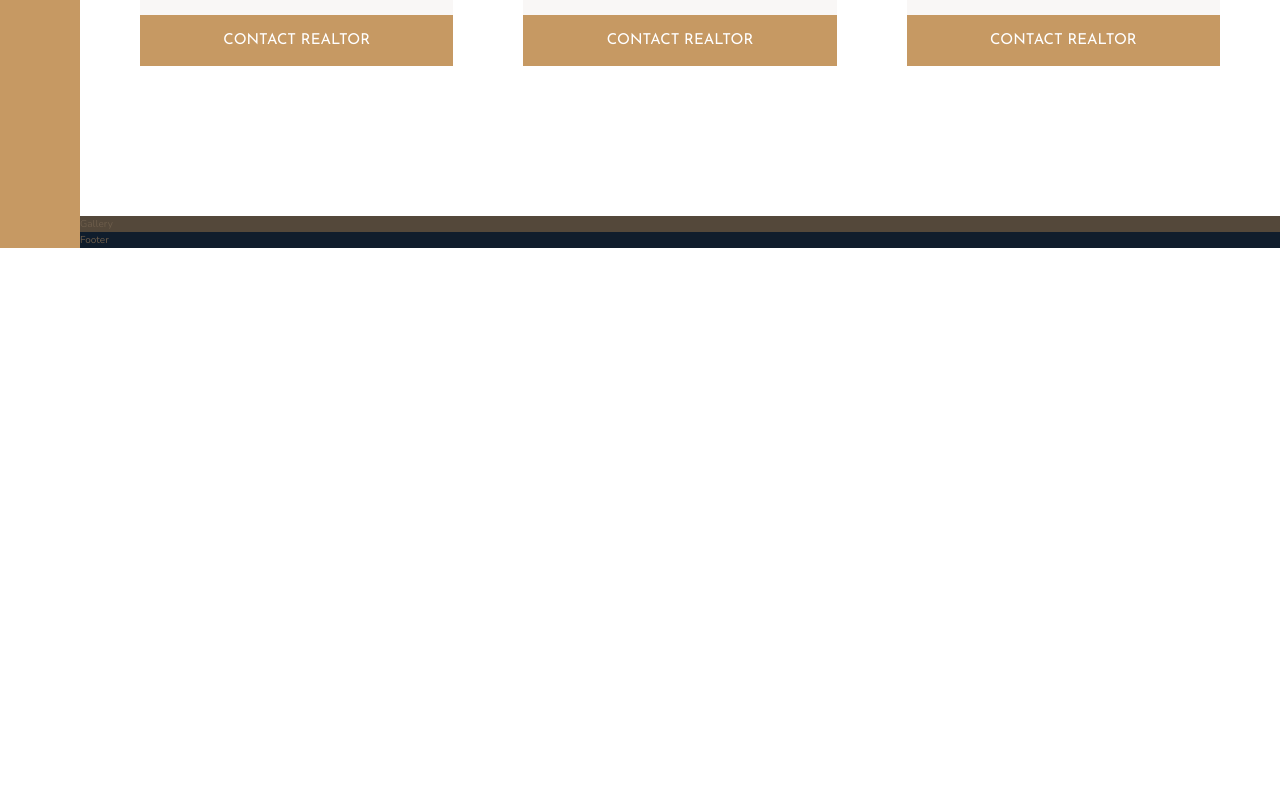
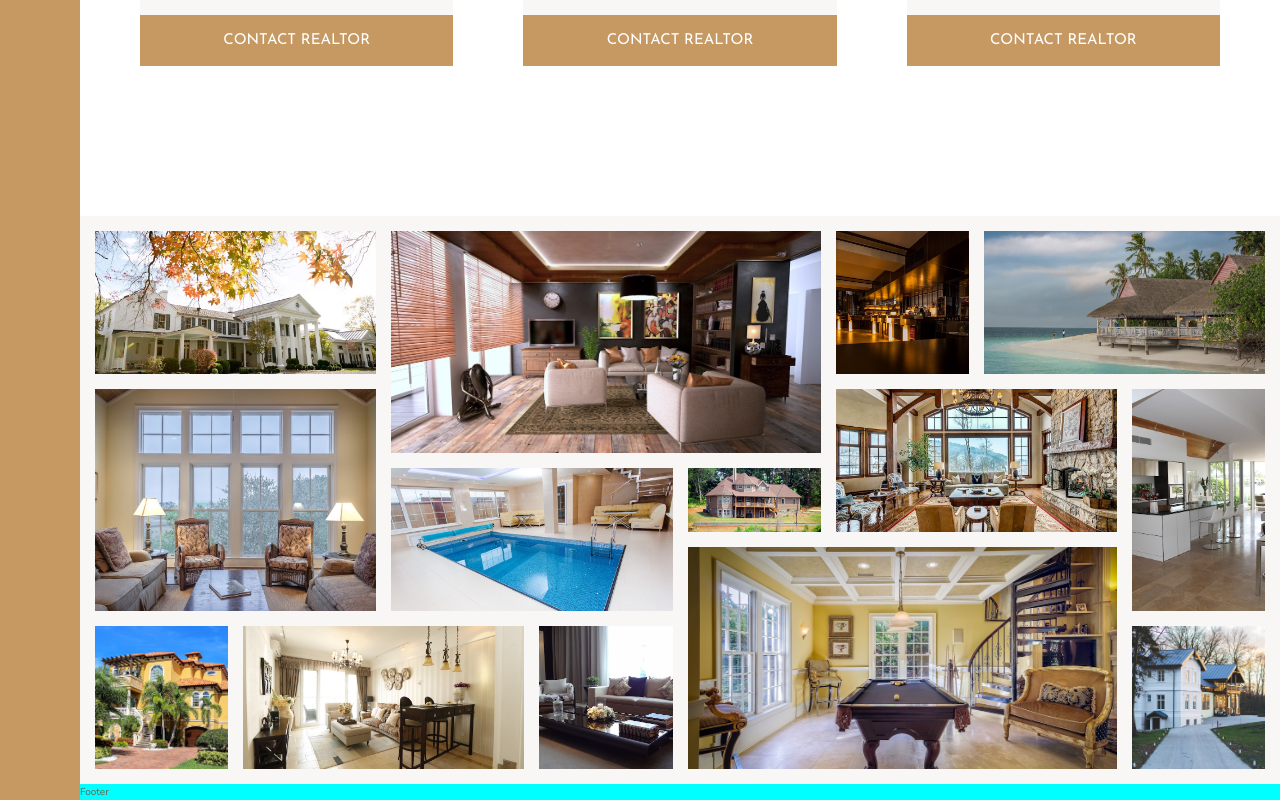
Before and after one commit to lmndang-dev/nexter, a React (Vite) app: page / in a window 1280 px wide. Shown: the part 2883-3683 px from the top of the page. Before the commit the page ends 3131 px from the top, so only its background shows below. Built offline with nearby package versions, Linux system fonts and the light colour scheme.

Commit message:
finished gallery section styling

```diff
--- a/src/components/Footer.scss
+++ b/src/components/Footer.scss
@@ -1,6 +1,6 @@
 @use "../styles/base" as *;
 
 .footer {
-  background-color: $color-secondary;
+  background-color: aqua;
   grid-column: full-start / full-end;
 }
--- a/src/components/Gallery.jsx
+++ b/src/components/Gallery.jsx
@@ -1,7 +1,20 @@
+import GALLERY from "../data/gallery";
+
 import "./Gallery.scss";
 
 const Gallery = () => {
-  return <section className="gallery">Gallery</section>;
+  return (
+    <section className="gallery">
+      {GALLERY.map((item, index) => (
+        <figure
+          className={`gallery__item gallery__item--${index + 1}`}
+          key={item.name}
+        >
+          <img src={item.src} alt={item.name} className="gallery__img" />
+        </figure>
+      ))}
+    </section>
+  );
 };
 
 export default Gallery;
--- a/src/components/Gallery.scss
+++ b/src/components/Gallery.scss
@@ -1,7 +1,92 @@
 @use "../styles/base" as *;
 
 .gallery {
-  background-color: $color-grey-dark-1;
+  background-color: $color-grey-light-1;
+  grid-column: full-start / full-end;
 
-  grid-column: full-start / full-end;
+  display: grid;
+  grid-template-columns: repeat(8, 1fr);
+  grid-template-rows: repeat(7, 5vw);
+  grid-gap: 1.5rem;
+
+  padding: 1.5rem;
+
+  &__item {
+    &--1 {
+      grid-row: 1 / span 2;
+      grid-column: 1 / span 2;
+    }
+
+    &--2 {
+      grid-row: 1 / span 3;
+      grid-column: 3 / span 3;
+    }
+
+    &--3 {
+      grid-row: 1 / span 2;
+      grid-column: 6 / 7;
+    }
+
+    &--4 {
+      grid-row: 1 / span 2;
+      grid-column: 7 / -1;
+    }
+
+    &--5 {
+      grid-row: 3 / span 3;
+      grid-column: 1 / span 2;
+    }
+
+    &--6 {
+      grid-row: 4 / span 2;
+      grid-column: 3 / span 2;
+    }
+
+    &--7 {
+      grid-row: 4 / 5;
+      grid-column: 5 / 6;
+    }
+
+    &--8 {
+      grid-row: 3 / span 2;
+      grid-column: 6 / span 2;
+    }
+
+    &--9 {
+      grid-row: 3 / span 3;
+      grid-column: 8 / -1;
+    }
+
+    &--10 {
+      grid-row: 6 / span 2;
+      grid-column: 1 / 2;
+    }
+
+    &--11 {
+      grid-row: 6 / span 2;
+      grid-column: 2 / span 2;
+    }
+
+    &--12 {
+      grid-row: 6 / span 2;
+      grid-column: 4 / 5;
+    }
+
+    &--13 {
+      grid-row: 5 / span 3;
+      grid-column: 5 / span 3;
+    }
+
+    &--14 {
+      grid-row: 6 / span 2;
+      grid-column: 8 / -1;
+    }
+  }
+
+  &__img {
+    width: 100%;
+    height: 100%;
+    object-fit: cover;
+    display: block;
+  }
 }
--- a/src/components/HomeCard.scss
+++ b/src/components/HomeCard.scss
@@ -66,9 +66,6 @@
       width: 2rem;
       margin-right: 1rem;
     }
-
-    p {
-    }
   }
 
   &__btn {
--- /dev/null
+++ b/src/data/gallery.js
@@ -0,0 +1,33 @@
+import Gal1 from "../assets/gal-1.jpeg";
+import Gal2 from "../assets/gal-2.jpeg";
+import Gal3 from "../assets/gal-3.jpeg";
+import Gal4 from "../assets/gal-4.jpeg";
+import Gal5 from "../assets/gal-5.jpeg";
+import Gal6 from "../assets/gal-6.jpeg";
+import Gal7 from "../assets/gal-7.jpeg";
+import Gal8 from "../assets/gal-8.jpeg";
+import Gal9 from "../assets/gal-9.jpeg";
+import Gal10 from "../assets/gal-10.jpeg";
+import Gal11 from "../assets/gal-11.jpeg";
+import Gal12 from "../assets/gal-12.jpeg";
+import Gal13 from "../assets/gal-13.jpeg";
+import Gal14 from "../assets/gal-14.jpeg";
+
+const GALLERY = [
+  { name: "gallery image 1", src: Gal1 },
+  { name: "gallery image 2", src: Gal2 },
+  { name: "gallery image 3", src: Gal3 },
+  { name: "gallery image 4", src: Gal4 },
+  { name: "gallery image 5", src: Gal5 },
+  { name: "gallery image 6", src: Gal6 },
+  { name: "gallery image 7", src: Gal7 },
+  { name: "gallery image 8", src: Gal8 },
+  { name: "gallery image 9", src: Gal9 },
+  { name: "gallery image 10", src: Gal10 },
+  { name: "gallery image 11", src: Gal11 },
+  { name: "gallery image 12", src: Gal12 },
+  { name: "gallery image 13", src: Gal13 },
+  { name: "gallery image 14", src: Gal14 },
+];
+
+export default GALLERY;
```
